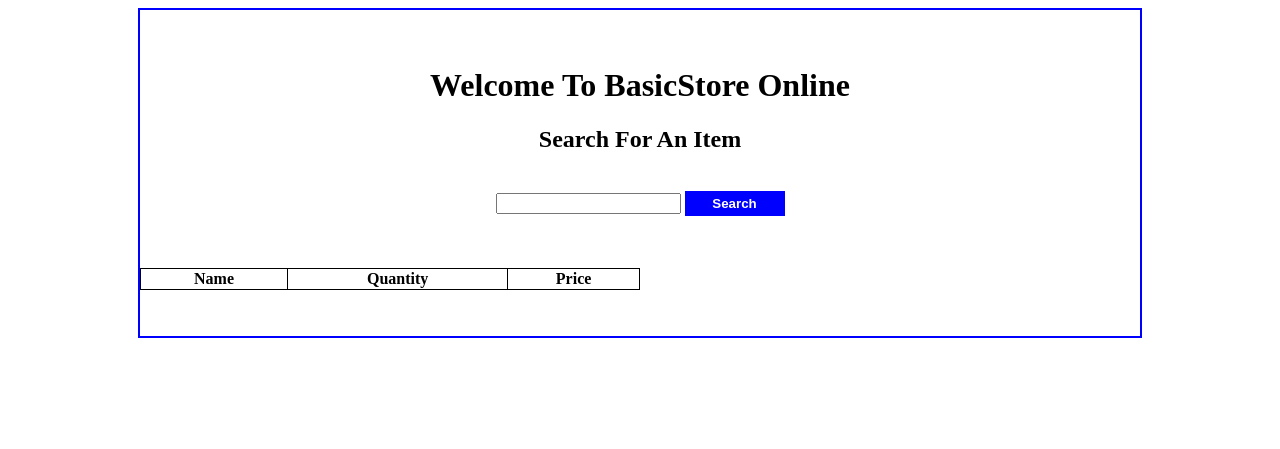
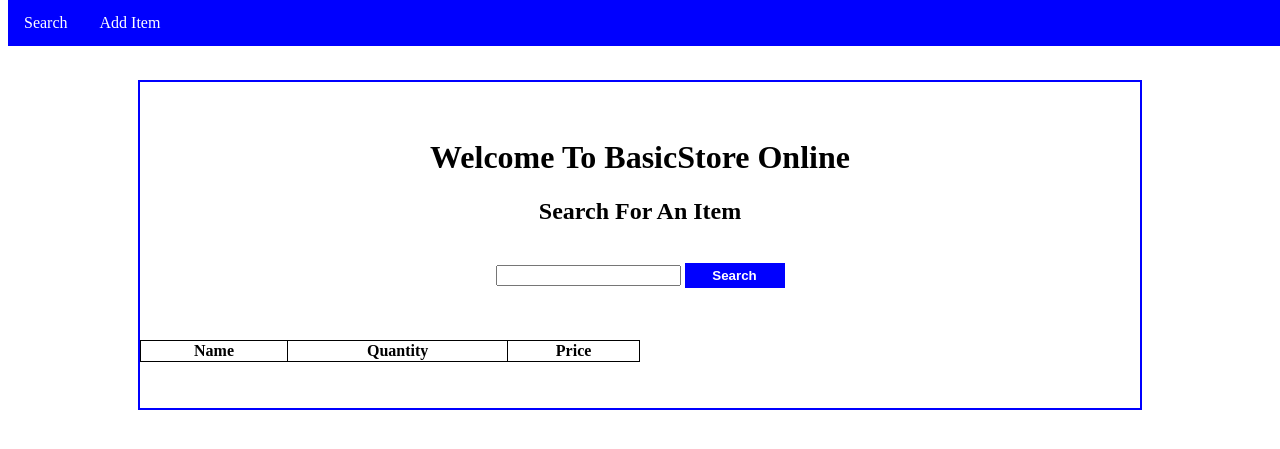
Before and after one commit to JasonHinds13/hackable, a Flask app: page / in a window 1280 px wide. Shown: the top 449 px of the page. Run offline with Flask 2, Linux system fonts and the light colour scheme; lists and menus that the app fills with data are empty; some libraries are stand-ins or nearby versions.

Commit message:
Added Navigation Bar that uses AJAX

```diff
--- a/static/script.js
+++ b/static/script.js
@@ -39,3 +39,13 @@ function addItem(){
         $("#stat").html("Error Sending Request");
     });
 }
+
+$(document).ready(function(){
+
+    $("#navbar ul li a").on('click', function(event){
+        event.preventDefault();
+        var page = $(this).attr("href");
+
+        $("#main").load(page);
+    });
+});
--- a/static/style.css
+++ b/static/style.css
@@ -25,3 +25,35 @@ table{
     margin-right: center;
     width: 50%;
 }
+
+#navbar
+{
+  position: relative;
+}
+
+#navbar ul
+{
+    list-style-type: none;
+    margin: 0;
+    padding: 0;
+    overflow: hidden;
+    background-color: blue;
+    position: fixed;
+    top: 0;
+    width: 100%;
+}
+
+#navbar ul li
+{
+    float: left;
+}
+
+#navbar ul li a
+{
+    display: block;
+    color: white;
+    border-radius: 5px 5px;
+    text-align: center;
+    padding: 14px 16px;
+    text-decoration: none;
+}
--- a/templates/base.html
+++ b/templates/base.html
@@ -7,7 +7,19 @@
     </head>
 
     <body>
+        <div id="main">
+        <div id="navbar">
+            <ul>
+                <li><a id="home" href="/">Search</a></li>
+                <li><a id="add" href="/restock">Add Item</a></li>
+            </ul>
+        </div>
+
+        <br><br><br><br>
+
         {% block content %}
         {% endblock %}
+        </div>
+
     </body>
 </html>
```
